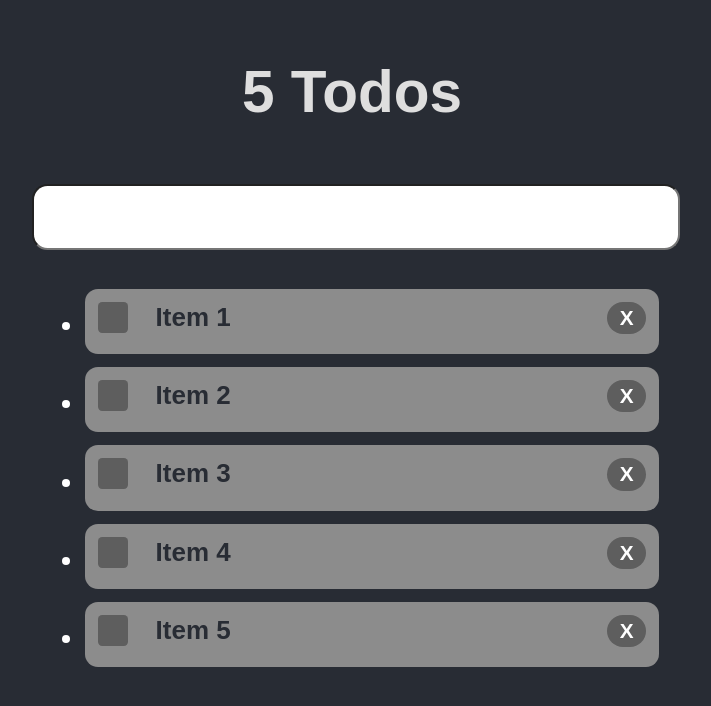
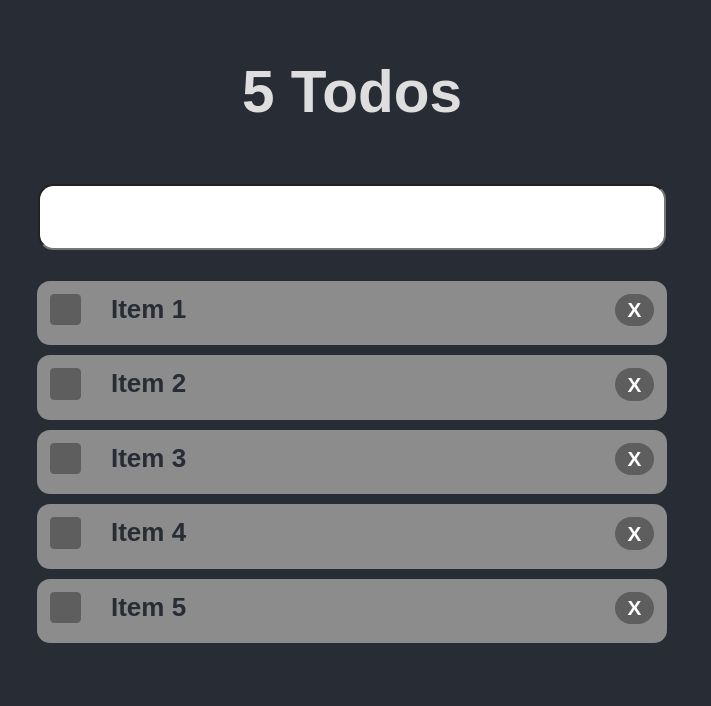
Before and after one commit to chc94818/ReactJS-Practice_ToDo-List, a React (Create React App) app: page / in a window 1280 px wide. Shown: the top 706 px of the page, without its empty margins (288-999 px from the left). Built offline with nearby package versions, Linux system fonts and the light colour scheme.

Commit message:
refix css

```diff
--- a/src/components/CreateTodoFieldContainer.js
+++ b/src/components/CreateTodoFieldContainer.js
@@ -8,10 +8,12 @@ import {connect } from 'react-redux';
 class CreateTodoFieldContainer extends React.Component {
     render() {
         return(
-            <InputField
-                //placeholder="新增待辦清單"
-                onSubmitEditing={this.props.createTodo}
-            />
+            <div style={{textAlign:'center'}}>
+                <InputField
+                    //placeholder="新增待辦清單"
+                    onSubmitEditing={this.props.createTodo}
+                />
+            </div>
 
         );
     }
--- a/src/components/InputField.js
+++ b/src/components/InputField.js
@@ -5,11 +5,11 @@ import styled from 'styled-components';
 // 由於 InputField 中不需要與其他元件的狀態互動，所以用不可控元件就好
 // 作為更新或新增 list 時，輸入其 title 用
 const Input = styled.input`
-          display: block;
-          margin: auto;
+          box-sizing: border-box;
+          display: inline-block;
           text-align: center;
           font-size: 2em;
-          width: 100%;
+          width: 98%;
           border-radius: 0.3em;
         `;
 
@@ -50,12 +50,15 @@ class InputField extends React.Component {
     }
 
 
+    render() {
+        const{
+            onSubmitEditing,
+            ...args
+        }=this.props;
+        return(
 
-    render() {
-
-        return(
             <Input
-                {...this.props}
+                {...args}
                 type="text"
                 value={this.state.value}
                 onKeyDown={this.handleKeyDown}
@@ -71,6 +74,7 @@ InputField.propTypes = {
 };
 // 使用 defaultProps 定義參數的預設值
 InputField.defaultProps = {
+    //onSubmitEditing : ()=>console.log('noInput'),
     //placeholder: 'New Task',
 };
 export default InputField;
--- a/src/components/TodoApp.js
+++ b/src/components/TodoApp.js
@@ -9,8 +9,9 @@ const AppDiv = styled.div`
     display: flex;
     width: 50%;
     flex-direction: column;
+    justify-content: center;
     @media screen and (max-width:500px) {
-        width:90%
+        width:70%
     }
 
 `;
--- a/src/components/TodoHeader.js
+++ b/src/components/TodoHeader.js
@@ -16,7 +16,7 @@ class TodoHeader extends React.Component {
           padding: 0.25em 1em;
           border-radius: 3px;
         `;
-        const{title, username, todoCount} = this.props;
+        const{todoCount} = this.props;
         return(
             <HeaderDiv>
                 <h2>{todoCount>0? `${todoCount} Todos`: `Todos`}</h2>
@@ -29,14 +29,12 @@ class TodoHeader extends React.Component {
 
 // 使用 propTypes 定義參數的型別
 TodoHeader.propTypes = {
-    title: PropTypes.string.isRequired,
-    username: PropTypes.string.isRequired,
+    //title: PropTypes.string.isRequired,
+    //username: PropTypes.string.isRequired,
     todoCount: PropTypes.number.isRequired
 };
 // 使用 defaultProps 定義參數的預設值
 TodoHeader.defaultProps = {
-    title: '我的待辦清單',
-    username: 'Guest',
     todoCount: 0
 };
 export default TodoHeader;
--- a/src/components/TodoHeaderContainer.js
+++ b/src/components/TodoHeaderContainer.js
@@ -12,8 +12,8 @@ class TodoHeaderContainer extends React.Component {
     render() {
         return (
             <TodoHeader
-                title="Todos"
-                username="Jason"
+                // title="Todos"
+                // username="Jason"
                 todoCount={this.props.todos.filter((todo) => !todo.completed).size}
             />
         );
--- a/src/components/TodoItem.js
+++ b/src/components/TodoItem.js
@@ -40,7 +40,6 @@ const Text = styled.div`
 
 `;
 const ItemBox = styled.div`
-
     display: inline-flex;
     flex-direction : row;
     justify-content: space-between;
@@ -62,7 +61,6 @@ class TodoItem extends React.Component {
 
     render() {
         // 判斷目前模式為何，渲染不同的畫面
-
         return (
             <ItemBox>{this.state.editable ? this.renderEditMode() : this.renderViewMode()}</ItemBox>
         );
@@ -96,11 +94,9 @@ class TodoItem extends React.Component {
                 style={{
                     display: "inline-block",
                     verticalAlign: "middle",
-                    width: "90%",
                     fontSize: "1em"
                 }}
                 autoFocus // autoFocus 讓使用者切換到編輯模式後，可以立即編打
-                placeholder="編輯待辦事項"
                 value={title}
                 onBlur={this.toggleEditMode} // 失焦時觸發，當使用者點擊其他地方，則切換為「瀏覽模式」
                 onKeyDown={e => {
--- a/src/components/TodoList.js
+++ b/src/components/TodoList.js
@@ -3,14 +3,9 @@ import TodoItem from './TodoItem'
 import PropTypes from "prop-types";
 import styled from 'styled-components';
 const Li = styled.li`
-            & ::before {
-                content: "";
-                color: red;
-                display: inline-block;
-            }
+            list-style-type: none;
             background-color : #8C8C8C;
-
-            margin : 0.5em;
+            margin : 0.2em;
             padding: 0.5em;
             border-radius : 0.5em;
             color : white;
@@ -18,6 +13,11 @@ const Li = styled.li`
             font-size : 1em;
             text-align: center;
         `;
+const Ul = styled.ul`
+    display: flex;
+    flex-direction: column;
+    padding: 0;
+`;
 class TodoList extends React.Component {
 
     render() {
@@ -45,12 +45,11 @@ class TodoList extends React.Component {
         ));
 
 
-        return <ul >{todoElements}</ul>;
+        return <Ul >{todoElements}</Ul>;
     }
 }
 // 設置預期的 propTypes
 TodoItem.propTypes = {
-    todos: PropTypes.arrayOf(PropTypes.object).isRequired,
     onDeleteTodo: PropTypes.func,
     onToggleTodo: PropTypes.func
 };
--- a/src/index.css
+++ b/src/index.css
@@ -18,7 +18,7 @@ code {
   min-height: 100vh;
   display: flex;
   flex-direction: row;
-  align-items: start;
+  align-items: flex-start;
   justify-content: center;
   font-size: calc(10px + 2vmin);
   color: #DEDEDE;
```
